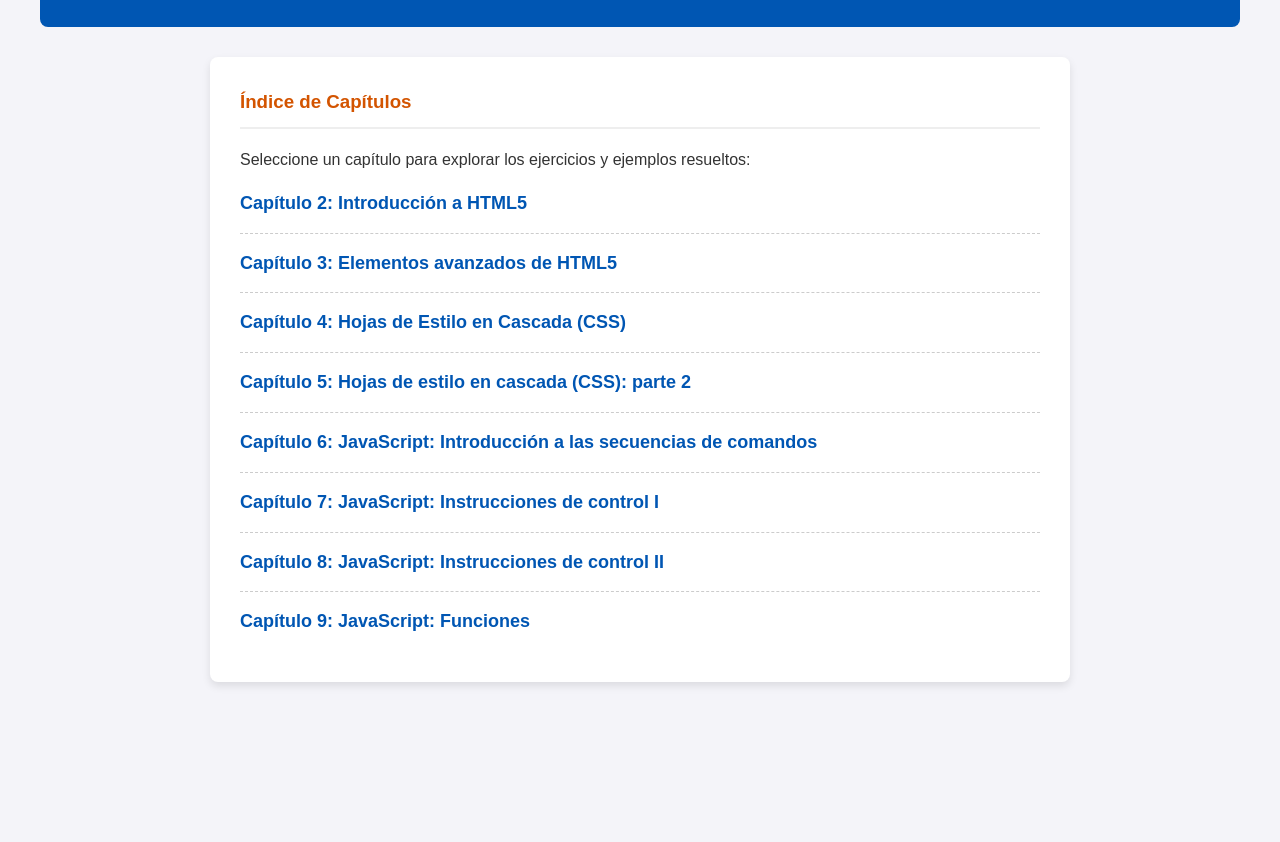
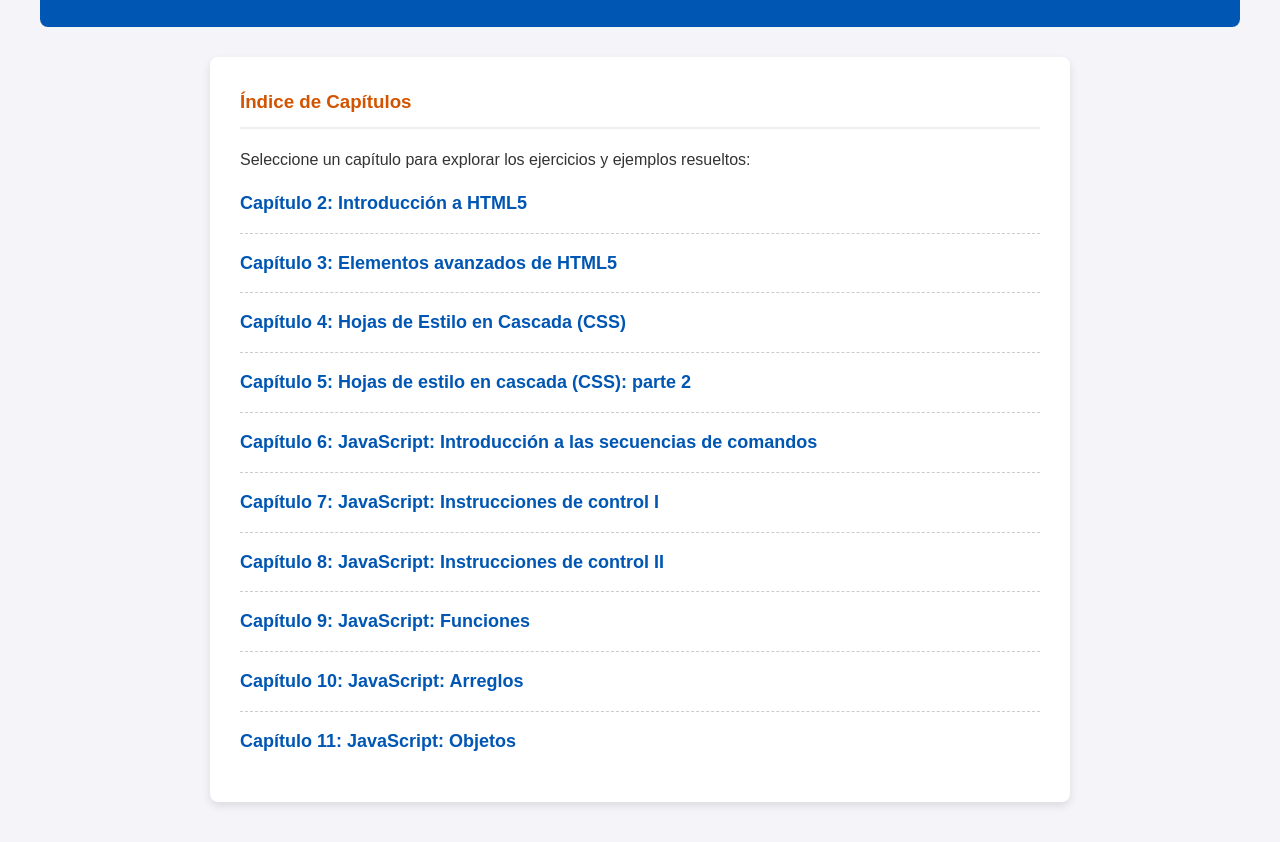
Before and after one commit to MarcosZamora5/Portafolio_Web, a plain HTML site: page index.html in a window 1280 px wide. Shown: the part 196-1038 px from the top of the page. Before the commit the page ends 918 px from the top, so only its background shows below. Drawn offline with Linux system fonts and the light colour scheme.

Commit message:
Index 10 y 11

```diff
--- a/index.html
+++ b/index.html
@@ -77,10 +77,12 @@
             <li><a href="CAPITULO3_ZAMORA_REYES_MARCOS_FRANCISCO/index_3.html">Capítulo 3: Elementos avanzados de HTML5</a></li>
             <li><a href="CAPITULO4_ZAMORA_REYES_MARCOS_FRANCISCO/index_4.html">Capítulo 4: Hojas de Estilo en Cascada (CSS)</a></li>
             <li><a href="CAPITULO5_ZAMORA_REYES_MARCOS_FRANCISCO/index_5.html">Capítulo 5: Hojas de estilo en cascada (CSS): parte 2</a></li>
-            <li><a href="CAPITULO6_ZAMORA_REYES_MARCOS_FRANCISCO/index_6.html">Capítulo 6: JavaScript: Introducción a las secuencias de comandos </a></li>
+            <li><a href="CAPITULO6_ZAMORA_REYES_MARCOS_FRANCISCO/index_6.html">Capítulo 6: JavaScript: Introducción a las secuencias de comandos</a></li>
             <li><a href="CAPITULO7_ZAMORA_REYES_MARCOS_FRANCISCO/index_7.html">Capítulo 7: JavaScript: Instrucciones de control I</a></li>
             <li><a href="CAPITULO8_ZAMORA_REYES_MARCOS_FRANCISCO/index_8.html">Capítulo 8: JavaScript: Instrucciones de control II</a></li>
-            <li><a href="CAPITULO9_ZAMORA_REYES_MARCOS_FRANCISCO/index_9.html">Capítulo 9: JavaScript: Funciones </a></li>
+            <li><a href="CAPITULO9_ZAMORA_REYES_MARCOS_FRANCISCO/index_9.html">Capítulo 9: JavaScript: Funciones</a></li>
+            <li><a href="CAPITULO10_ZAMORA_REYES_MARCOS_FRANCISCO/index_10.html">Capítulo 10: JavaScript: Arreglos</a></li>
+            <li><a href="CAPITULO11_ZAMORA_REYES_MARCOS_FRANCISCO/index_11.html">Capítulo 11: JavaScript: Objetos</a></li>
         </ul>
     </div>
 
```
